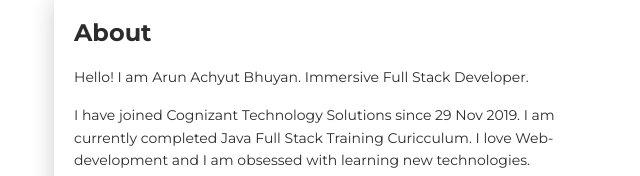
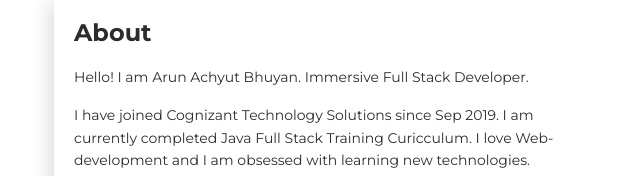
Before and after one commit to arunbhuyan/arunbhuyan.github.io, a plain HTML site: page index.html in a window 1280 px wide. Shown: the part 624-800 px from the top of the page, 31-671 px from the left. Drawn offline with Linux system fonts and the light colour scheme; animation ran at ten frames a second.

Commit message:
Update index.html

```diff
--- a/index.html
+++ b/index.html
@@ -63,7 +63,7 @@
           <div class="card-body">
             <div class="h4 mt-0 title">About</div>
             <p>Hello! I am Arun Achyut Bhuyan. Immersive Full Stack Developer.</p>
-            <p> I have joined Cognizant Technology Solutions since 29 Nov 2019. I am currently completed Java Full Stack Training Curicculum. I love Web-development and I am obsessed with learning new technologies.</p><p>I am willing to work in a challenging and professional environment with high performance-oriented role and exposure in advanced technologies, where there is an ample scope for organizational as well as individual growth.</p>
+            <p> I have joined Cognizant Technology Solutions since Sep 2019. I am currently completed Java Full Stack Training Curicculum. I love Web-development and I am obsessed with learning new technologies.</p><p>I am willing to work in a challenging and professional environment with high performance-oriented role and exposure in advanced technologies, where there is an ample scope for organizational as well as individual growth.</p>
           </div>
         </div>
         <div class="col-lg-6 col-md-12">
```
